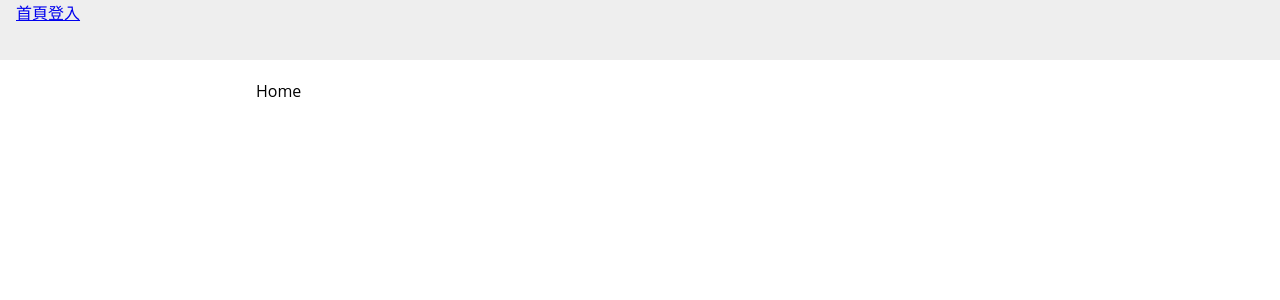
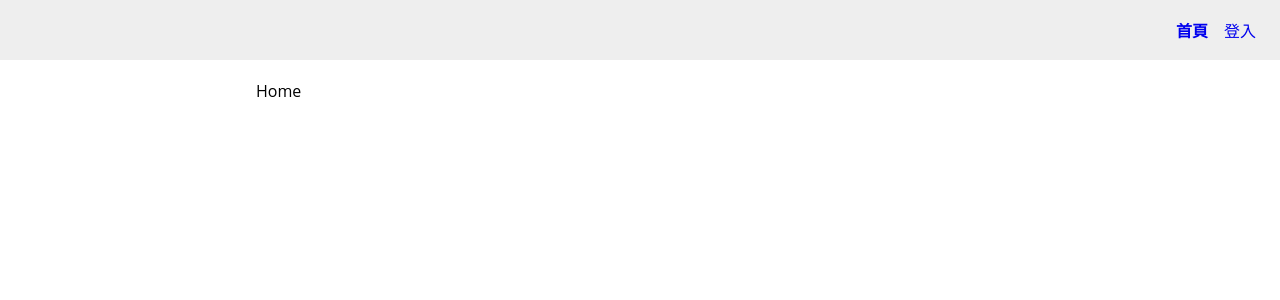
Before and after one commit to wwwchendev/styled-components-v5, a React (Vite) app: page / in a window 1280 px wide. Shown: the top 300 px of the page. Built offline with nearby package versions, Linux system fonts and the light colour scheme.

Commit message:
在Header中添加 自定義樣式的Html元素與React元件

```diff
--- a/src/components/App.jsx
+++ b/src/components/App.jsx
@@ -9,6 +9,9 @@ body{
   color: black;
   font-family: 'Noto Sans TC', '微軟正黑體', 'Microsoft JhengHei', sans-serif;
   min-height: 100vh;
+}
+a{
+  text-decoration: none;
 }
 `;
 
--- a/src/components/common/Header.jsx
+++ b/src/components/common/Header.jsx
@@ -12,9 +12,33 @@ const HeaderWrapper = styled.header`
   background: #eee;
 `;
 
+// 自定義Html元素樣式
+const Menu = styled.nav`
+  display: flex;
+  position: relative;
+  width: initial;
+  border-bottom: none;
+  margin: auto 0 auto auto;
+  background: none;
+  left: initial;
+  top: initial;
+`;
+
+// 自定義React元件樣式
+const StyledLink = styled(Link)`
+  padding: 4px 8px;
+  display: block;
+  text-align: center;
+  box-sizing: border-box;
+  margin: auto 0;
+  font-weight: ${(props) => (props.isactive ? '900' : '')} ;
+`;
+
 export const Header = () => {
   return <HeaderWrapper>
-    <Link to='/'>首頁</Link>
-    <Link to='/login'>登入</Link>
+    <Menu>
+      <StyledLink to='/' isactive='true'>首頁</StyledLink>
+      <StyledLink to='/login'>登入</StyledLink>
+    </Menu>
   </HeaderWrapper>;
 };
```
